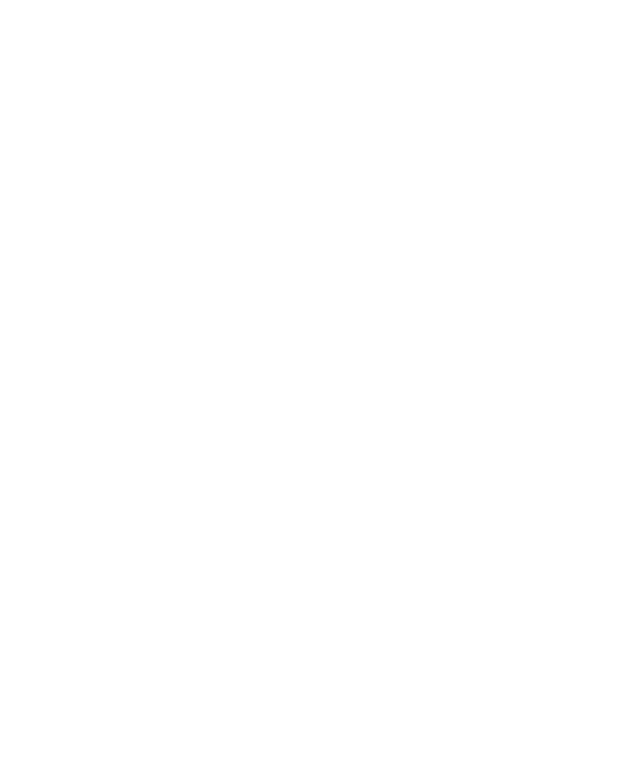
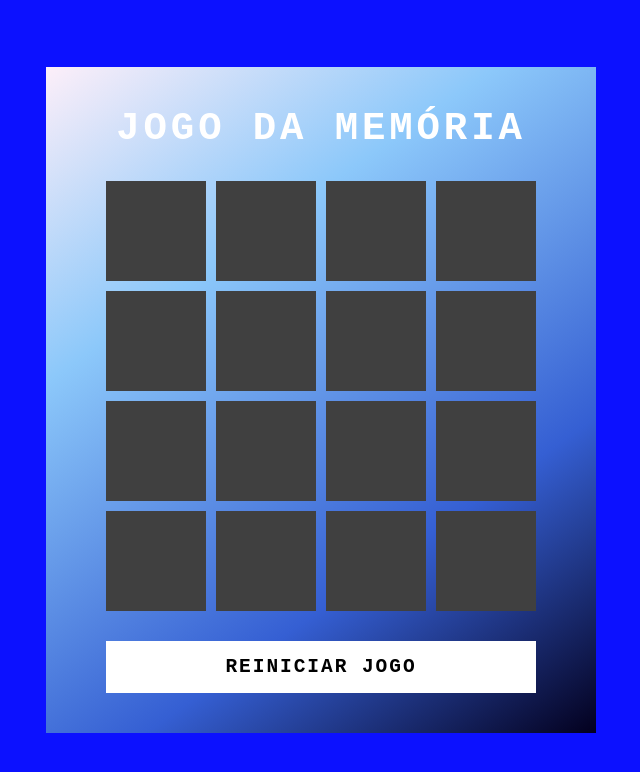
Before and after one commit to finandolopes/Jogo_Da_Memoria, a plain HTML site: page index2.html in a window 1280 px wide. Shown: the whole page, without its empty margins (319-959 px from the left). Drawn offline with Linux system fonts and the light colour scheme.

Commit message:
Atualizar o index2.html

```diff
--- a/index2.html
+++ b/index2.html
@@ -1,11 +1,23 @@
 <!DOCTYPE html>
 <html lang="pt-br">
+
 <head>
   <meta charset="UTF-8">
-  <title>Jogo da memória</title>
+  <meta name="viewport" content="width=device-width, initial-scale=1.0">
+  <title>JOGO DA MEMÓRIA</title>
+  <link rel="stylesheet" href="./src/styles/reset.css">
+  <link rel="stylesheet" href="./src/styles/main.css">
 </head>
+
 <body>
-  <canvas id="canvas" width="400" height="400"></canvas>
-  <script src="main.js"></script>
+
+  <div class="container">
+    <h2>JOGO DA MEMÓRIA</h2>
+    <div class="game"></div>
+    <button class="reset" onclick="window.location.reload()">REINICIAR JOGO</button>
+  </div>
+
+  <script defer src="./src/scripts/engine.js"></script>
 </body>
+
 </html>
```
